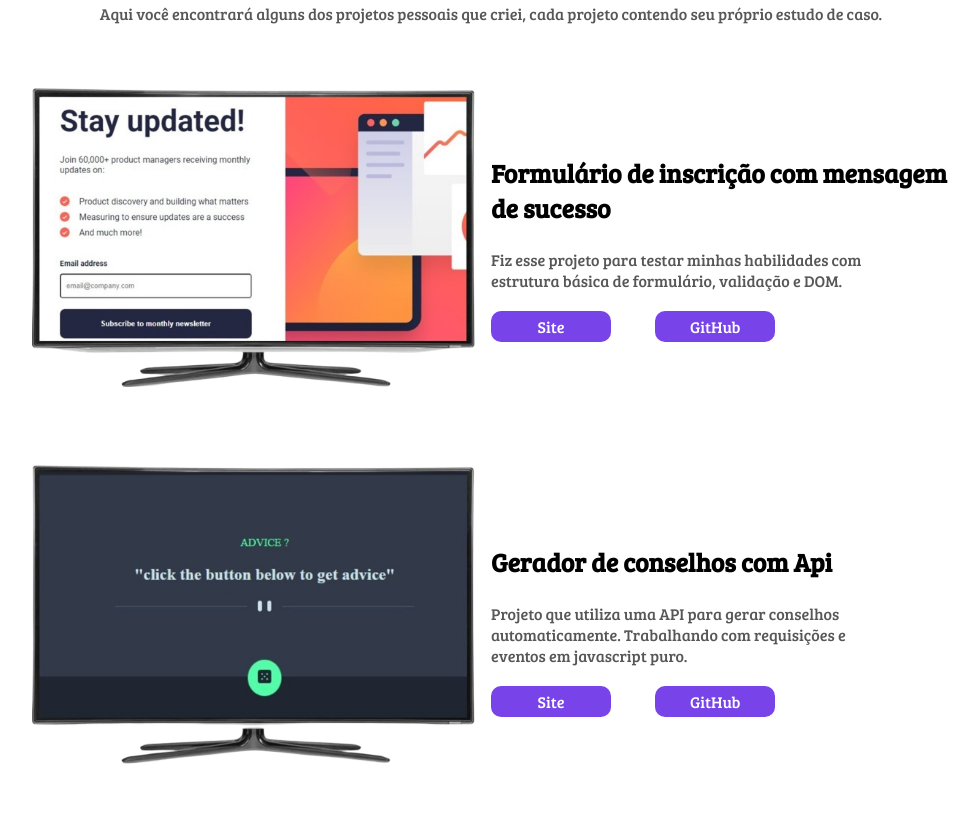
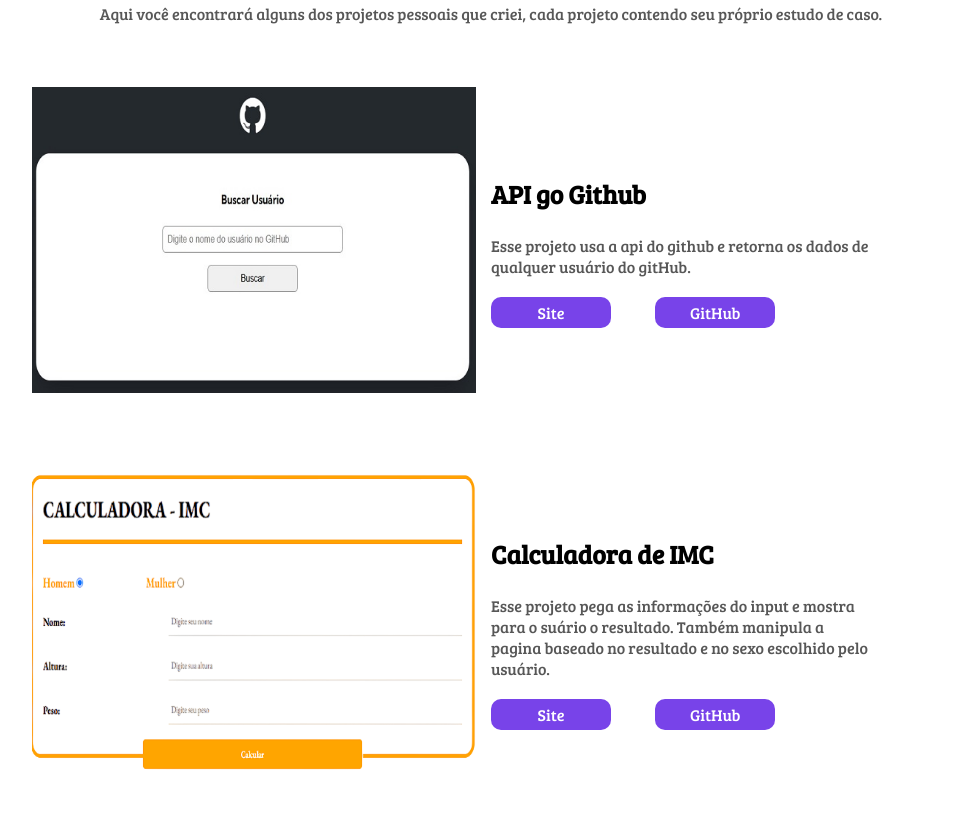
Before and after one commit to guix7/Portfolio, a plain HTML site: page index.html in a window 1280 px wide. Shown: the part 1334-2160 px from the top of the page, without its empty margins (149-1128 px from the left). Drawn offline with Linux system fonts and the light colour scheme.

Commit message:
Adcionando novos projetos

```diff
--- a/index.html
+++ b/index.html
@@ -11,7 +11,9 @@
     <link rel="preconnect" href="https://fonts.googleapis.com">
     <link rel="preconnect" href="https://fonts.gstatic.com" crossorigin>
     <link href="https://fonts.googleapis.com/css2?family=Bree+Serif&display=swap" rel="stylesheet">
-    <link rel="stylesheet" href="https://cdnjs.cloudflare.com/ajax/libs/font-awesome/6.6.0/css/all.min.css" integrity="sha512-Kc323vGBEqzTmouAECnVceyQqyqdsSiqLQISBL29aUW4U/M7pSPA/gEUZQqv1cwx4OnYxTxve5UMg5GT6L4JJg==" crossorigin="anonymous" referrerpolicy="no-referrer" />
+    <link rel="stylesheet" href="https://cdnjs.cloudflare.com/ajax/libs/font-awesome/6.6.0/css/all.min.css"
+        integrity="sha512-Kc323vGBEqzTmouAECnVceyQqyqdsSiqLQISBL29aUW4U/M7pSPA/gEUZQqv1cwx4OnYxTxve5UMg5GT6L4JJg=="
+        crossorigin="anonymous" referrerpolicy="no-referrer" />
 </head>
 
 <body>
@@ -57,9 +59,14 @@
         <div class="twin">
             <div class="meet">
                 <h3>Quem sou eu</h3>
-                <p>Olá! Meu nome é Guilherme, sou um desenvolvedor web com foco em HTML,CSS e JavaScript. Atualmente, tenho conhecimento sólido em tecnologias essenciais para o desenvolvimento front-end, como HTML para estruturação, CSS para design responsivo e estilização, além de JavaScript para criar interatividade em sites.</p>
-                <p>Também estou confortável utilizando ferramentas como Git e GitHub para controle de versão e colaboração em projetos.</p>
-                <p>Estou sempre aberto a novos desafios e ansioso para continuar crescendo nesta jornada como programador!</p>
+                <p>Olá! Meu nome é Guilherme, sou um desenvolvedor web com foco em HTML,CSS e JavaScript. Atualmente,
+                    tenho conhecimento sólido em tecnologias essenciais para o desenvolvimento front-end, como HTML para
+                    estruturação, CSS para design responsivo e estilização, além de JavaScript para criar interatividade
+                    em sites.</p>
+                <p>Também estou confortável utilizando ferramentas como Git e GitHub para controle de versão e
+                    colaboração em projetos.</p>
+                <p>Estou sempre aberto a novos desafios e ansioso para continuar crescendo nesta jornada como
+                    programador!</p>
             </div>
             <div class="skills">
                 <h3>Minhas Habilidades</h3>
@@ -82,17 +89,59 @@
     <section class="projetos" id="projetos">
         <h2>Projetos</h2>
         <div class="division"></div>
-        <p>Aqui você encontrará alguns dos projetos pessoais que criei, cada projeto contendo seu próprio estudo de caso.</p>
+        <p>Aqui você encontrará alguns dos projetos pessoais que criei, cada projeto contendo seu próprio estudo de
+            caso.</p>
+
+            <div class="list-projetos">
+                <img src="src/img/git.jpg" alt="">
+                <div class="descricao">
+                    <h2>API go Github</h2>
+                    <p>Esse projeto usa a api do github e retorna os dados de qualquer usuário do gitHub.
+                    </p>
+                    <div class="links">
+
+                        <a href="https://guix7.github.io/gitHub_api_DevQuest/" target="_blank">
+                            <p>Site</p>
+                        </a>
+                        <a href="https://github.com/guix7/gitHub_api_DevQuest" target="_blank">
+                            <p>GitHub</p>
+                        </a>
+                    </div>
+                </div>
+            </div>
+
+        <div class="list-projetos">
+            <img src="src/img/calculadora-Photoroom.png" alt="">
+            <div class="descricao">
+                <h2>Calculadora de IMC</h2>
+                <p>Esse projeto pega as informações do input e mostra para o suário o resultado. Também manipula a pagina baseado no resultado e no sexo escolhido pelo usuário.
+                </p>
+                <div class="links">
+
+                    <a href="https://guix7.github.io/Calculadora_Imc/" target="_blank">
+                        <p>Site</p>
+                    </a>
+                    <a href="https://github.com/guix7/Calculadora_Imc" target="_blank">
+                        <p>GitHub</p>
+                    </a>
+                </div>
+            </div>
+        </div>
 
         <div class="list-projetos">
             <img src="src/img/5160853-tv-em-branco-fundo-simbolo-de-televisao-gratis-vetor-removebg-preview.png" alt="">
             <div class="descricao">
                 <h2>Formulário de inscrição com mensagem de sucesso</h2>
-                <p>Fiz esse projeto para testar minhas habilidades com estrutura básica de formulário, validação e DOM.</p>
+                <p>Fiz esse projeto para testar minhas habilidades com estrutura básica de formulário, validação e DOM.
+                </p>
                 <div class="links">
 
-                    <a href="https://guix7.github.io/stayUpdate-frotnEndMentor/" target="_blank"><p>Site</p></a>
-                    <a href="https://github.com/guix7/stayUpdate-frotnEndMentor" target="_blank"><p>GitHub</p></a>
+                    <a href="https://guix7.github.io/stayUpdate-frotnEndMentor/" target="_blank">
+                        <p>Site</p>
+                    </a>
+                    <a href="https://github.com/guix7/stayUpdate-frotnEndMentor" target="_blank">
+                        <p>GitHub</p>
+                    </a>
                 </div>
             </div>
         </div>
@@ -100,11 +149,16 @@
             <img src="src/img/dfd.png" alt="">
             <div class="descricao">
                 <h2>Gerador de conselhos com Api</h2>
-                <p>Projeto que utiliza uma API para gerar conselhos automaticamente. Trabalhando com requisições e eventos em javascript puro.</p>
+                <p>Projeto que utiliza uma API para gerar conselhos automaticamente. Trabalhando com requisições e
+                    eventos em javascript puro.</p>
                 <div class="links">
 
-                    <a href="https://guix7.github.io/DevQuest-geradorConselhos/" target="_blank"><p>Site</p></a>
-                    <a href="https://github.com/guix7/DevQuest-geradorConselhos" target="_blank"><p>GitHub</p></a>
+                    <a href="https://guix7.github.io/DevQuest-geradorConselhos/" target="_blank">
+                        <p>Site</p>
+                    </a>
+                    <a href="https://github.com/guix7/DevQuest-geradorConselhos" target="_blank">
+                        <p>GitHub</p>
+                    </a>
                 </div>
             </div>
         </div>
@@ -112,11 +166,16 @@
             <img src="src/img/hipoteca.png" alt="">
             <div class="descricao">
                 <h2>Calculadora de Hipotéca</h2>
-                <p>Esta é uma calculadora de hipoteca é um projeto para praticar o trabalho com formulários, validação do lado do cliente e atualização do DOM.</p>
+                <p>Esta é uma calculadora de hipoteca é um projeto para praticar o trabalho com formulários, validação
+                    do lado do cliente e atualização do DOM.</p>
                 <div class="links">
 
-                    <a href="https://guix7.github.io/Mortgage-calculator-FrontEndMentor/" target="_blank"><p>Site</p></a>
-                    <a href="https://github.com/guix7/Mortgage-calculator-FrontEndMentor" target="_blank"><p>GitHub</p></a>
+                    <a href="https://guix7.github.io/Mortgage-calculator-FrontEndMentor/" target="_blank">
+                        <p>Site</p>
+                    </a>
+                    <a href="https://github.com/guix7/Mortgage-calculator-FrontEndMentor" target="_blank">
+                        <p>GitHub</p>
+                    </a>
                 </div>
             </div>
         </div>
@@ -127,10 +186,14 @@
         <p>Se você gosta do meu trabalho, considere entrar em contato.</p>
         <div class="meus-contatos">
             <ul>
-                <li><a href="https://api.whatsapp.com/send/?phone=5511987067411&text&type=phone_number&app_absent=0" target="_blank"><i class="fa-brands fa-whatsapp"></i>WHATSAPP</a></li>
-                <li><a href="https://www.linkedin.com/in/guilherme-oliveira-172307226/" target="_blank"><i class="fa-brands fa-linkedin"></i>Linkedin</a></li>
-                <li><a href="https://github.com/guix7" target="_blank"><i class="fa-brands fa-github"></i>GITHUB</a></li>
-                <li><a href="https://www.tiktok.com/@guilherme.oliveir128" target="_blank"><i class="fa-brands fa-tiktok"></i>TIKTOK</a></li>
+                <li><a href="https://api.whatsapp.com/send/?phone=5511987067411&text&type=phone_number&app_absent=0"
+                        target="_blank"><i class="fa-brands fa-whatsapp"></i>WHATSAPP</a></li>
+                <li><a href="https://www.linkedin.com/in/guilherme-oliveira-172307226/" target="_blank"><i
+                            class="fa-brands fa-linkedin"></i>Linkedin</a></li>
+                <li><a href="https://github.com/guix7" target="_blank"><i class="fa-brands fa-github"></i>GITHUB</a>
+                </li>
+                <li><a href="https://www.tiktok.com/@guilherme.oliveir128" target="_blank"><i
+                            class="fa-brands fa-tiktok"></i>TIKTOK</a></li>
             </ul>
 
         </div>
@@ -140,7 +203,8 @@
         <div class="caixa">
 
             <h2 class="">Guilherme de Oliveira Gordo</h2>
-            <p>Meu objetivo é evoluir constantemente como desenvolvedor. No futuro próximo, pretendo aprender frameworks modernos, como Angular, para aprimorar minhas habilidades em desenvolvimento front-end.</p>
+            <p>Meu objetivo é evoluir constantemente como desenvolvedor. No futuro próximo, pretendo aprender frameworks
+                modernos, como Angular, para aprimorar minhas habilidades em desenvolvimento front-end.</p>
             <div class="division-2"></div>
             <p class="copy">©Copyright 2024 - Criado por Guilherme de Oliveira.</p>
         </div>
```
Also changed, not shown: src/img/calculadora-Photoroom.png (added), src/img/calculadora.png (added), src/img/git.jpg (added). Lines whose indentation alone changed are shown as unchanged.
